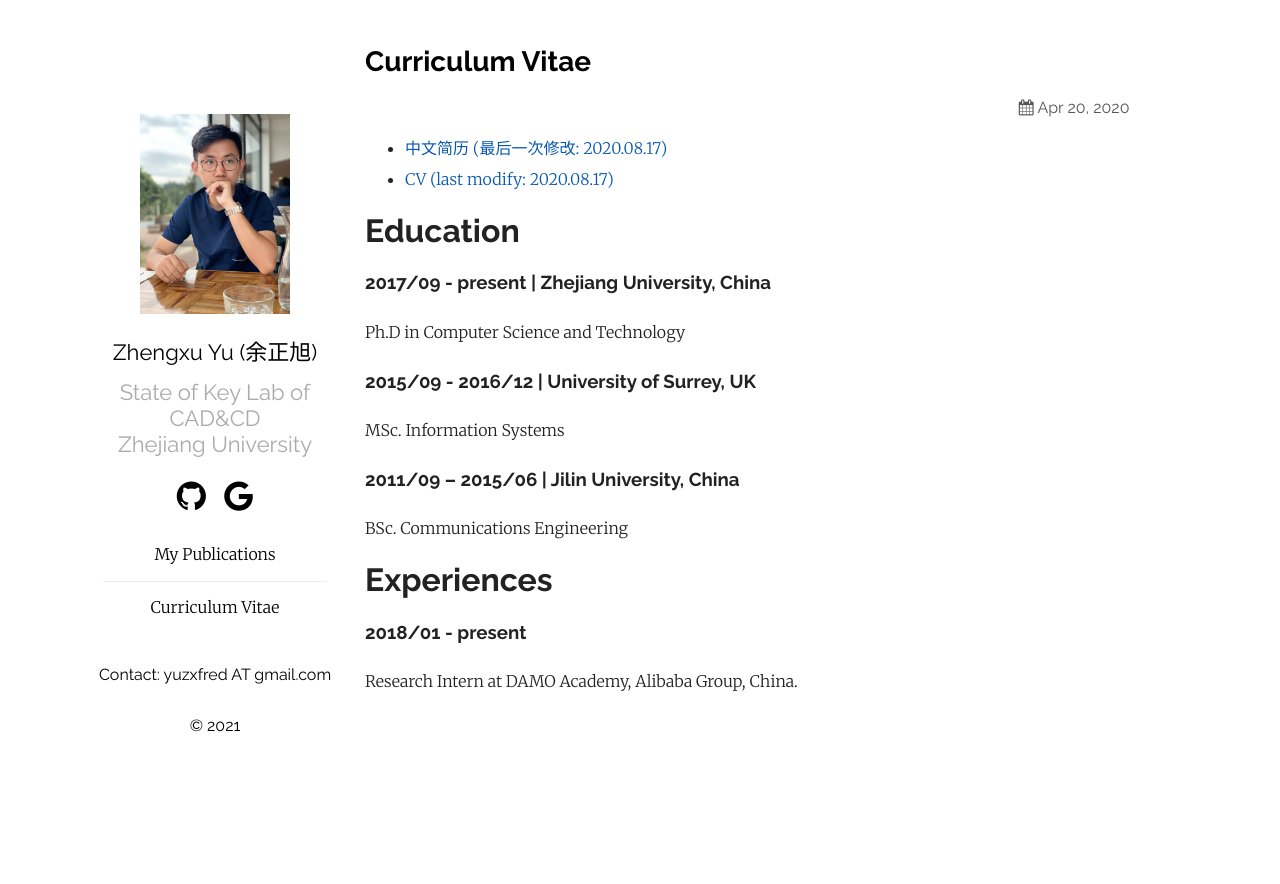
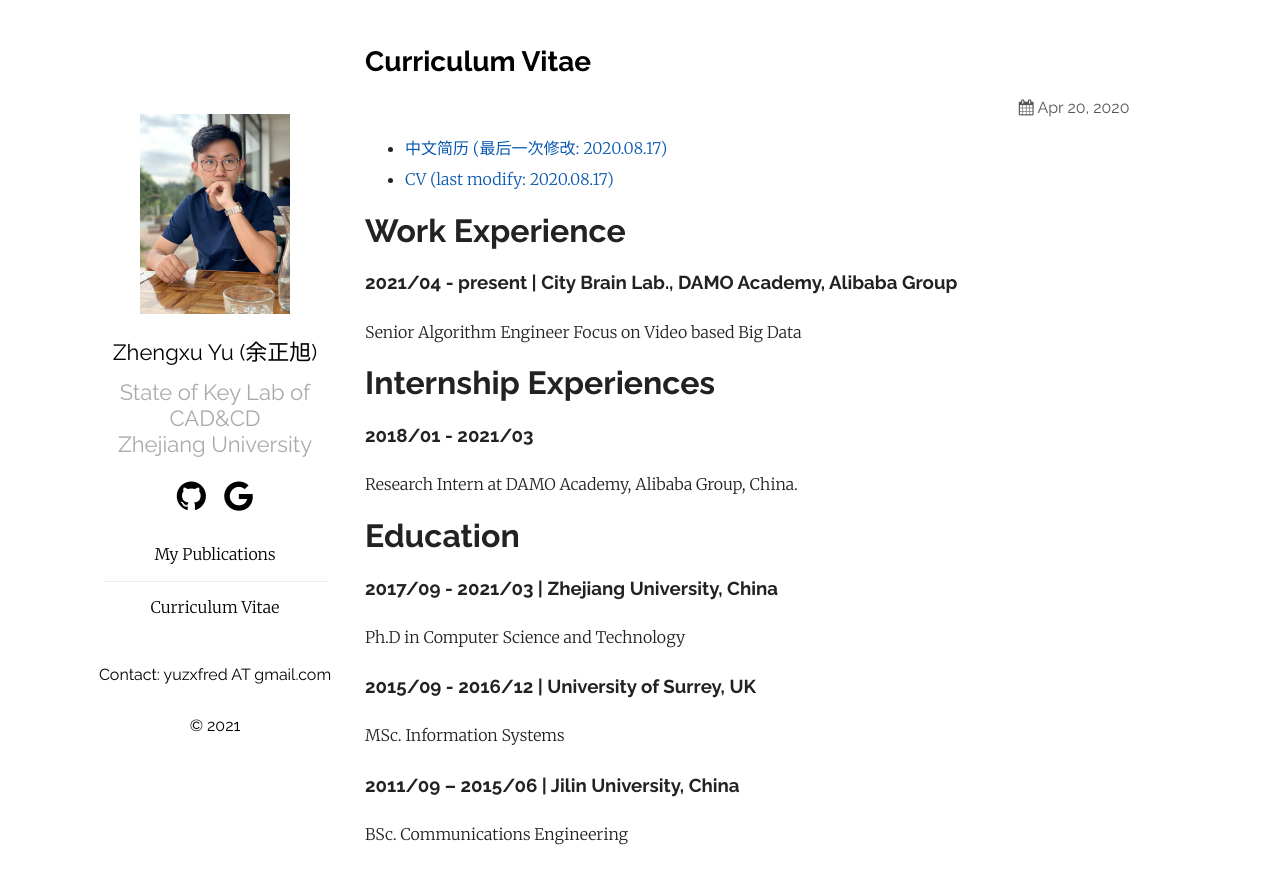
Before and after one commit to zhengxuyu/zhengxuyu.github.io, a Jekyll site: the page built from pages/CV.md, in a window 1280 px wide. Shown: the top 884 px of the page. Built offline with Jekyll 4.4.1, drawn with Linux system fonts in a browser that asks for light colours.

Commit message:
update 21-04-30

```diff
--- a/pages/CV.md
+++ b/pages/CV.md
@@ -6,9 +6,21 @@ date:   2020-04-20 18:58:09 +0530
 * [中文简历 (最后一次修改: 2020.08.17)](/assets/200817中文简历.pdf)
 * [CV (last modify: 2020.08.17)](/assets/200817_en.pdf)
 
+# Work Experience
+### 2021/04 - present \| City Brain Lab., DAMO Academy, Alibaba Group
+
+Senior Algorithm Engineer
+Focus on Video based Big Data
+
+# Internship Experiences
+
+### 2018/01 - 2021/03
+
+  Research Intern at DAMO Academy, Alibaba Group, China.
+
 # Education
 
-### 2017/09 - present \| Zhejiang University, China
+### 2017/09 - 2021/03 \| Zhejiang University, China
 
 Ph.D in Computer Science and Technology
 
@@ -19,10 +31,3 @@ MSc. Information Systems
 ### 2011/09 – 2015/06 \| Jilin University, China
 
 BSc. Communications Engineering
-
-
-# Experiences
-
-### 2018/01 - present
-
-  Research Intern at DAMO Academy, Alibaba Group, China.
```
Also changed, not shown: _layouts/home.html (+3 -4 lines).
